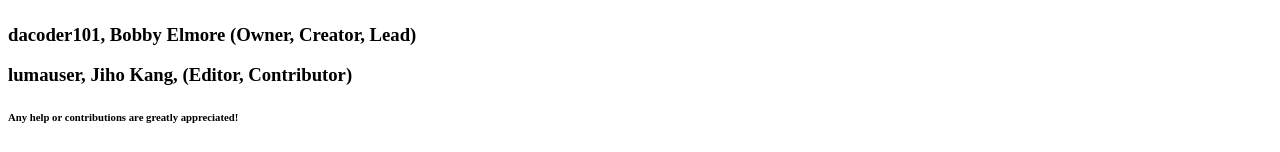
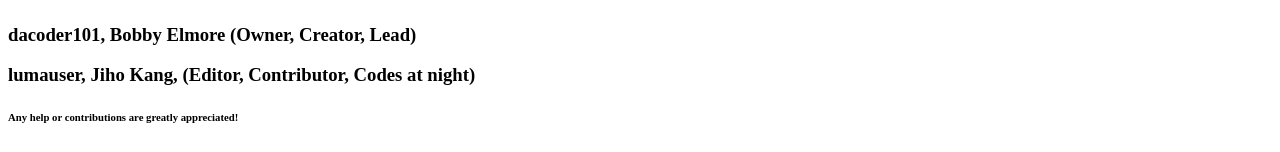
Before and after one commit to dacoder101/rickin, a plain HTML site: page Pages/credits.html in a window 1280 px wide. Shown: the part 290-442 px from the top of the page. Drawn offline with Linux system fonts and the light colour scheme; files whose address does not match are found by name.

Commit message:
added something in my small bio in credits.html

```diff
--- a/Pages/credits.html
+++ b/Pages/credits.html
@@ -32,7 +32,7 @@
     <h1>Credits:</h1>
     <h2>Editors:<br>
       <h3>dacoder101, Bobby Elmore (Owner, Creator, Lead)</h3>
-      <h3>lumauser, Jiho Kang, (Editor, Contributor)</h3>
+      <h3>lumauser, Jiho Kang, (Editor, Contributor, Codes at night)</h3>
       <h6>Any help or contributions are greatly appreciated!</h6>
     </h2>
     <h2>Resources:<h2>
```
